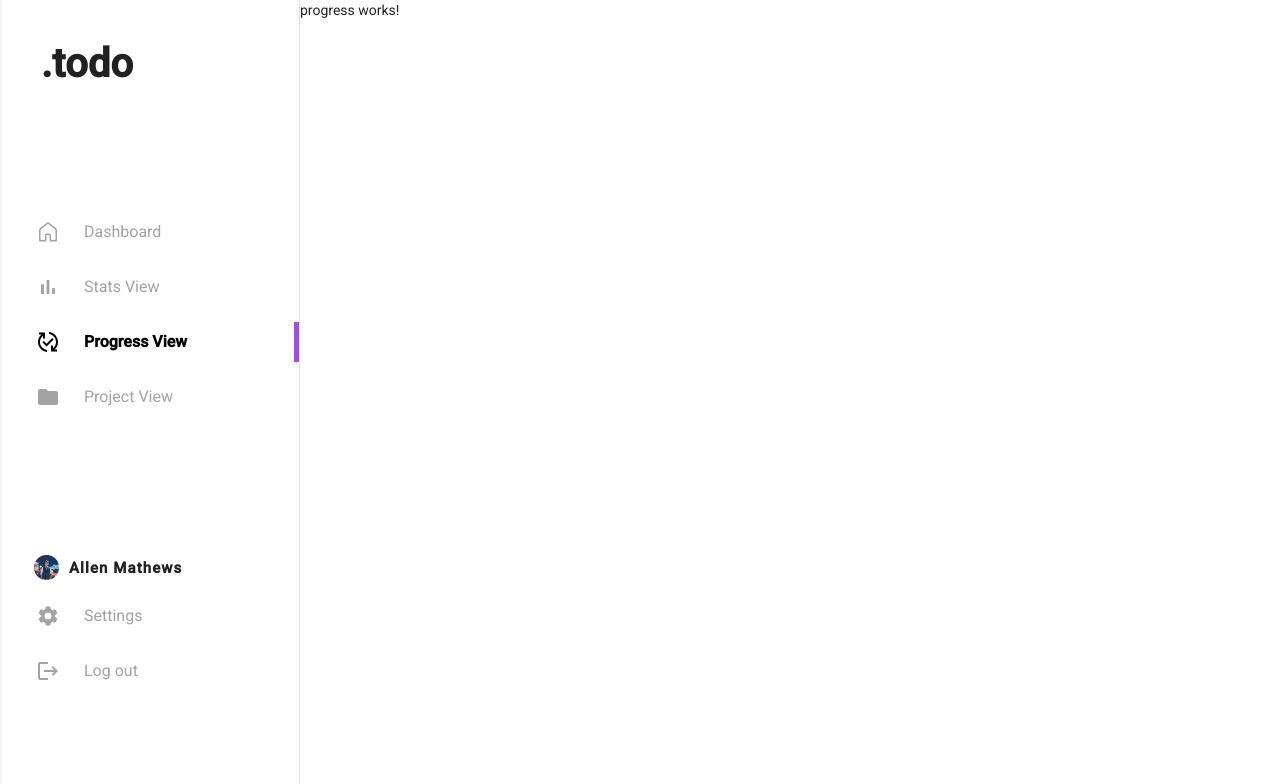
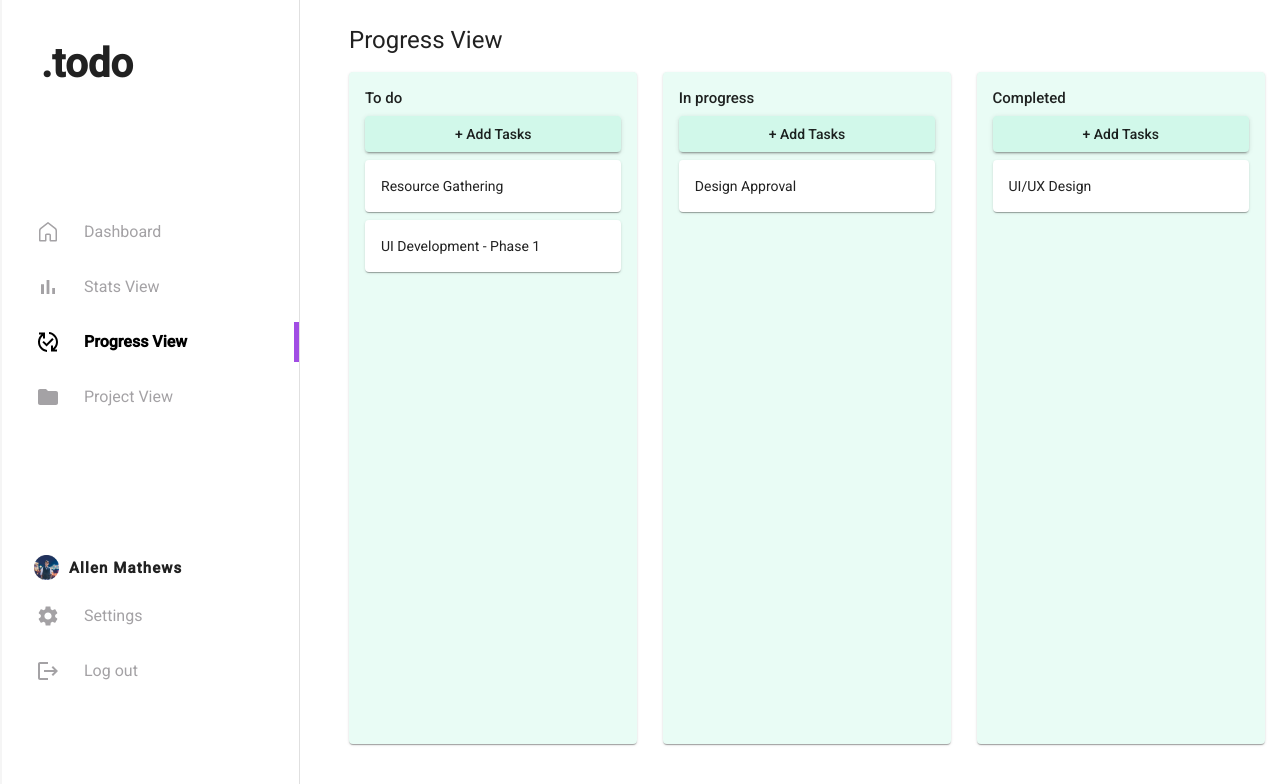
Before and after one commit to ajulthomas/todo-pwa, an Angular app: page /progress in a window 1280 px wide. Shown: the top 784 px of the page. Built offline with nearby package versions, Linux system fonts and the light colour scheme.

Commit message:
adds progress view and tasks filter

```diff
--- a/src/app/app.module.ts
+++ b/src/app/app.module.ts
@@ -21,6 +21,7 @@ import { DashboardComponent } from './views/dashboard/dashboard.component';
 import { StatsComponent } from './views/stats/stats.component';
 import { ProgressComponent } from './views/progress/progress.component';
 import { ProfileDetailsComponent } from './views/profile-details/profile-details.component';
+import { TaskFilterPipe } from './pipes/task-filter.pipe';
 @NgModule({
   declarations: [
     AppComponent,
@@ -29,6 +30,7 @@ import { ProfileDetailsComponent } from './views/profile-details/profile-details
     StatsComponent,
     ProgressComponent,
     ProfileDetailsComponent,
+    TaskFilterPipe,
   ],
   imports: [
     BrowserModule,
--- /dev/null
+++ b/src/app/pipes/task-filter.pipe.ts
@@ -0,0 +1,9 @@
+import { Pipe, PipeTransform } from '@angular/core';
+import { Task, TaskStatus } from '../interfaces/project.interface';
+
+@Pipe({ name: 'taskFilter' })
+export class TaskFilterPipe implements PipeTransform {
+  transform(value: Task[], status: TaskStatus): Task[] {
+    return value.filter((item) => item.status === status);
+  }
+}
--- a/src/app/views/progress/progress.component.html
+++ b/src/app/views/progress/progress.component.html
@@ -1 +1,28 @@
-<p>progress works!</p>
+<div class="progress-container">
+    <header>
+        <h1>Progress View</h1>
+    </header>
+    <main>
+        <mat-card class="progress-bucket">
+            <mat-card-title> To do </mat-card-title>
+            <button mat-raised-button> + Add Tasks</button>
+            <mat-card class="task-card" *ngFor="let task of tasks | taskFilter:'TODO'">
+                {{ task.name }}
+            </mat-card>
+        </mat-card>
+        <mat-card class="progress-bucket">
+            <mat-card-title> In progress </mat-card-title>
+            <button mat-raised-button> + Add Tasks</button>
+            <mat-card class="task-card" *ngFor="let task of tasks | taskFilter:'IN_PROGRESS'">
+                {{ task.name }}
+            </mat-card>
+        </mat-card>
+        <mat-card class="progress-bucket">
+            <mat-card-title> Completed </mat-card-title>
+            <button mat-raised-button> + Add Tasks</button>
+            <mat-card class="task-card" *ngFor="let task of tasks | taskFilter:'COMPLETED'">
+                {{ task.name }}
+            </mat-card>
+        </mat-card>
+    </main>
+</div>
--- a/src/app/views/progress/progress.component.scss
+++ b/src/app/views/progress/progress.component.scss
@@ -0,0 +1,27 @@
+.progress-container {
+  padding: 24px 15px 15px 5%;
+  // margin-top: 25px;
+}
+
+main {
+  display: flex;
+  justify-content: space-between;
+}
+
+.progress-bucket {
+  width: 28%;
+  height: 80vh;
+  background-color: rgb(233, 252, 245);
+  .mat-card-title {
+    font-size: 15px;
+    font-weight: 450;
+  }
+  button {
+    width: 100%;
+    background-color: rgb(209, 248, 234);
+  }
+  .task-card {
+    margin-top: 8px;
+    margin-bottom: 8px;
+  }
+}
--- a/src/app/views/progress/progress.component.ts
+++ b/src/app/views/progress/progress.component.ts
@@ -1,15 +1,35 @@
 import { Component, OnInit } from '@angular/core';
-
+import { Task } from 'src/app/interfaces/project.interface';
 @Component({
   selector: 'app-progress',
   templateUrl: './progress.component.html',
-  styleUrls: ['./progress.component.scss']
+  styleUrls: ['./progress.component.scss'],
 })
 export class ProgressComponent implements OnInit {
+  tasks: Task[] = [
+    {
+      name: 'UI/UX Design',
+      status: 'COMPLETED',
+      project: 'ABC Sales App',
+    },
+    {
+      name: 'Design Approval',
+      status: 'IN_PROGRESS',
+      project: 'ABC Sales App',
+    },
+    {
+      name: 'Resource Gathering',
+      status: 'TODO',
+      project: 'ABC Sales App',
+    },
+    {
+      name: 'UI Development - Phase 1',
+      status: 'TODO',
+      project: 'ABC Sales App',
+    },
+  ];
 
-  constructor() { }
+  constructor() {}
 
-  ngOnInit(): void {
-  }
-
+  ngOnInit(): void {}
 }
--- a/src/app/views/stats/stats.component.html
+++ b/src/app/views/stats/stats.component.html
@@ -1 +1,5 @@
-<p>stats works!</p>
+<div class="stats-container">
+    <header>
+        <h1>Statistical View</h1>
+    </header>
+</div>
--- a/src/app/views/stats/stats.component.scss
+++ b/src/app/views/stats/stats.component.scss
@@ -0,0 +1,4 @@
+.stats-container {
+  padding-left: 5%;
+  margin-top: 25px;
+}
```
Also changed, not shown: src/app/interfaces/project.interface.ts (added, +7 -0 lines).
